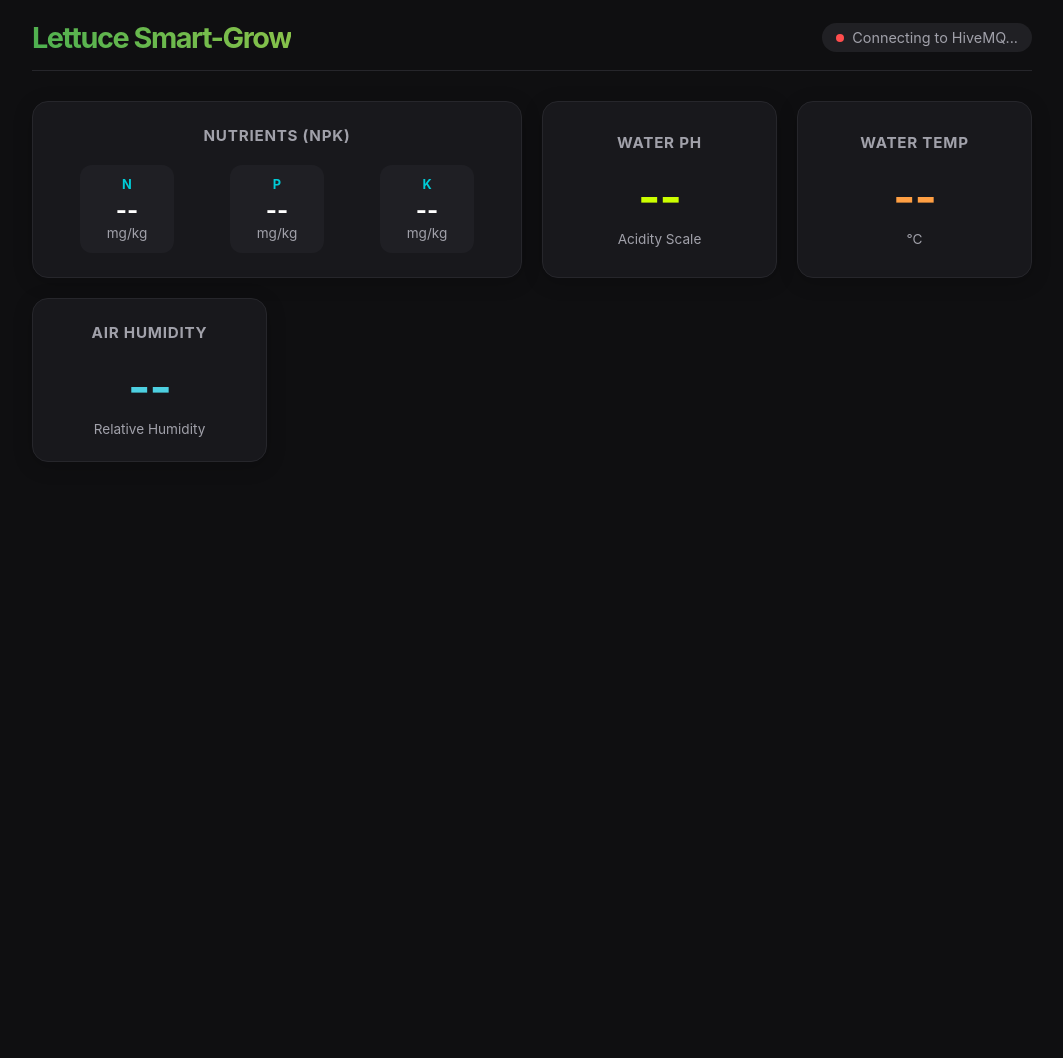
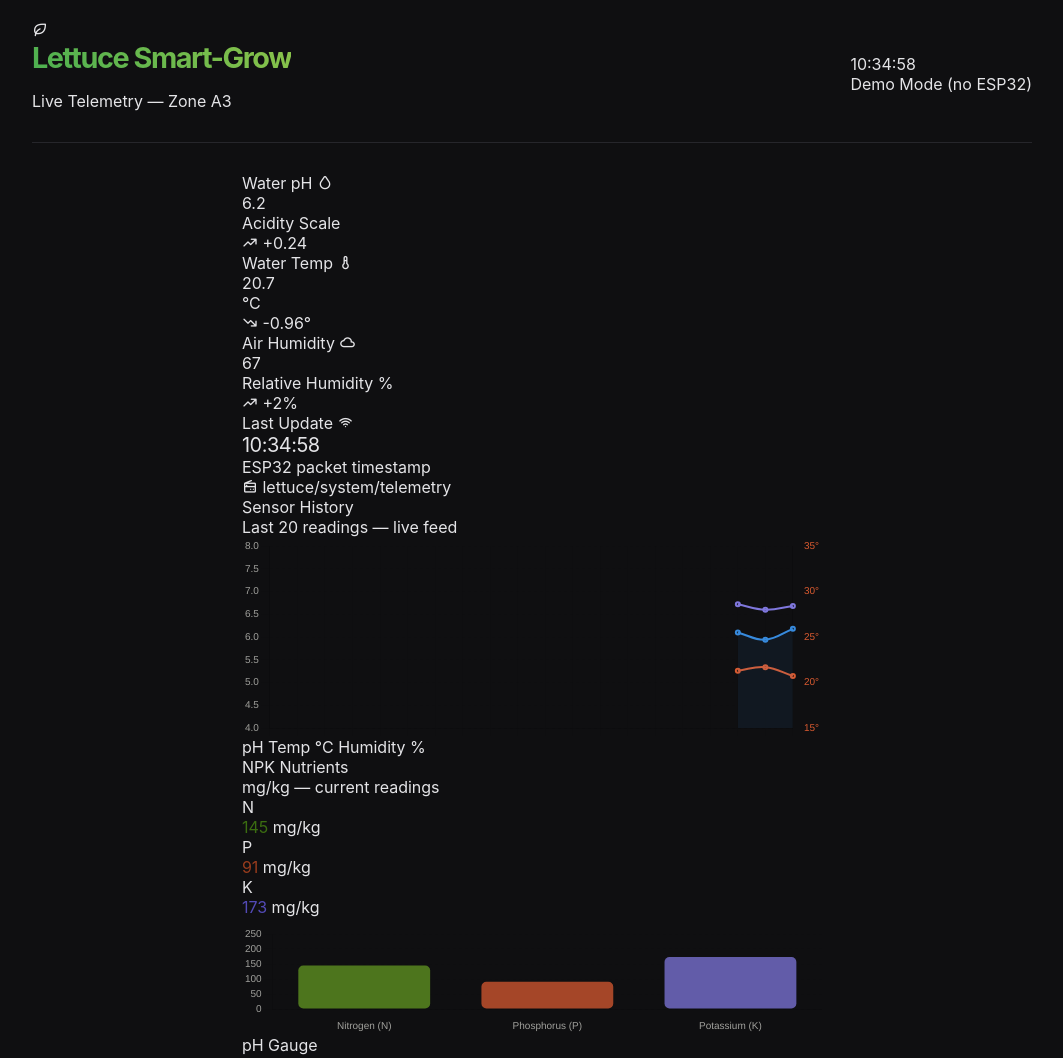
Before and after one commit to lauricejunedelapena1-lang/SmartLettuceFarming, a plain HTML site: page index.html in a window 1280 px wide. Shown: the top 1058 px of the page, without its empty margins (108-1171 px from the left). Before the commit the page ends 800 px from the top, so only its background shows below. Drawn offline with nearby package versions, Linux system fonts and the light colour scheme; a script that the page names is missing.

Commit message:
Update index.html

```diff
--- a/index.html
+++ b/index.html
@@ -5,56 +5,155 @@
   <meta name="viewport" content="width=device-width, initial-scale=1.0">
   <title>Lettuce Smart-Grow | Live Telemetry</title>
   <link rel="stylesheet" href="style.css">
+  <link rel="preconnect" href="https://fonts.googleapis.com">
+  <link href="https://fonts.googleapis.com/css2?family=DM+Mono:wght@400;500&family=Syne:wght@400;600;700&display=swap" rel="stylesheet">
+  <link rel="stylesheet" href="https://cdn.jsdelivr.net/npm/@tabler/icons-webfont@latest/tabler-icons.min.css">
   <script src="https://unpkg.com/mqtt/dist/mqtt.min.js"></script>
+  <script src="https://cdnjs.cloudflare.com/ajax/libs/Chart.js/4.4.1/chart.umd.js"></script>
 </head>
 <body>
 
-    <header>
+  <header class="header">
+    <div class="header-left">
+      <div class="logo-badge"><i class="ti ti-leaf"></i></div>
+      <div class="title-block">
         <h1>Lettuce Smart-Grow</h1>
-        <div id="status-container">
-            <span id="status-dot"></span>
+        <p>Live Telemetry &mdash; Zone A3</p>
+      </div>
+    </div>
+    <div class="header-right">
+      <span class="ts" id="clock">--:--:--</span>
+      <div class="conn-badge">
+        <span class="conn-dot" id="status-dot"></span>
         <span id="status-text">Connecting to HiveMQ...</span>
+      </div>
     </div>
   </header>
 
-    <main class="dashboard-grid">
-        <div class="card nutrient-card">
-            <h3>Nutrients (NPK)</h3>
-            <div class="npk-row">
-                <div class="npk-item">
-                    <span class="npk-label">N</span>
-                    <span id="val-n" class="npk-val">--</span>
-                    <span class="unit">mg/kg</span>
+  <main>
+    <!-- Metric Cards -->
+    <div class="metrics-row">
+      <div class="metric">
+        <div class="metric-header">
+          <span class="metric-label">Water pH</span>
+          <i class="ti ti-droplet metric-icon color-blue"></i>
         </div>
-                <div class="npk-item">
-                    <span class="npk-label">P</span>
-                    <span id="val-p" class="npk-val">--</span>
-                    <span class="unit">mg/kg</span>
+        <div class="metric-value" id="val-ph">--</div>
+        <div class="metric-unit">Acidity Scale</div>
+        <div class="metric-trend" id="trend-ph">&mdash;</div>
       </div>
-                <div class="npk-item">
-                    <span class="npk-label">K</span>
-                    <span id="val-k" class="npk-val">--</span>
-                    <span class="unit">mg/kg</span>
+      <div class="metric">
+        <div class="metric-header">
+          <span class="metric-label">Water Temp</span>
+          <i class="ti ti-temperature metric-icon color-coral"></i>
+        </div>
+        <div class="metric-value" id="val-temp">--</div>
+        <div class="metric-unit">&deg;C</div>
+        <div class="metric-trend" id="trend-temp">&mdash;</div>
+      </div>
+      <div class="metric">
+        <div class="metric-header">
+          <span class="metric-label">Air Humidity</span>
+          <i class="ti ti-cloud metric-icon color-purple"></i>
+        </div>
+        <div class="metric-value" id="val-humidity">--</div>
+        <div class="metric-unit">Relative Humidity %</div>
+        <div class="metric-trend" id="trend-hum">&mdash;</div>
+      </div>
+      <div class="metric">
+        <div class="metric-header">
+          <span class="metric-label">Last Update</span>
+          <i class="ti ti-wifi metric-icon color-amber"></i>
+        </div>
+        <div class="metric-value" style="font-size:20px;letter-spacing:-0.5px" id="val-last-update">--:--:--</div>
+        <div class="metric-unit">ESP32 packet timestamp</div>
+        <div class="metric-trend trend-neutral" id="trend-ec"><i class="ti ti-radio"></i> lettuce/system/telemetry</div>
+      </div>
+    </div>
+
+    <!-- Charts Row -->
+    <div class="charts-row">
+      <!-- History Line Chart -->
+      <div class="chart-card">
+        <div class="chart-title">Sensor History</div>
+        <div class="chart-subtitle">Last 20 readings &mdash; live feed</div>
+        <div class="chart-wrap" style="height:200px">
+          <canvas id="histChart" role="img" aria-label="Line chart of pH, temperature and humidity over time"></canvas>
+        </div>
+        <div class="legend-row">
+          <span class="legend-item"><span class="legend-dot" style="background:#378ADD"></span>pH</span>
+          <span class="legend-item"><span class="legend-dot" style="background:#D85A30"></span>Temp &deg;C</span>
+          <span class="legend-item"><span class="legend-dot" style="background:#7F77DD"></span>Humidity %</span>
+        </div>
+      </div>
+
+      <!-- NPK Card -->
+      <div class="chart-card">
+        <div class="chart-title">NPK Nutrients</div>
+        <div class="chart-subtitle">mg/kg &mdash; current readings</div>
+        <div class="npk-bars">
+          <div class="npk-bar-item">
+            <div class="npk-bar-label color-green">N</div>
+            <div class="npk-bar-track"><div class="npk-bar-fill" id="bar-n" style="background:#639922"></div></div>
+            <div class="npk-val-row">
+              <span class="npk-val-num" id="val-n" style="color:#3B6D11">--</span>
+              <span class="npk-val-unit">mg/kg</span>
+            </div>
+          </div>
+          <div class="npk-bar-item">
+            <div class="npk-bar-label color-coral">P</div>
+            <div class="npk-bar-track"><div class="npk-bar-fill" id="bar-p" style="background:#D85A30"></div></div>
+            <div class="npk-val-row">
+              <span class="npk-val-num" id="val-p" style="color:#993C1D">--</span>
+              <span class="npk-val-unit">mg/kg</span>
+            </div>
+          </div>
+          <div class="npk-bar-item">
+            <div class="npk-bar-label color-purple">K</div>
+            <div class="npk-bar-track"><div class="npk-bar-fill" id="bar-k" style="background:#7F77DD"></div></div>
+            <div class="npk-val-row">
+              <span class="npk-val-num" id="val-k" style="color:#534AB7">--</span>
+              <span class="npk-val-unit">mg/kg</span>
+            </div>
+          </div>
+        </div>
+        <div class="chart-wrap" style="height:110px;margin-top:8px">
+          <canvas id="npkChart" role="img" aria-label="Bar chart comparing NPK nutrient levels">N, P, K nutrients</canvas>
         </div>
       </div>
     </div>
 
-        <div class="card">
-            <h3>Water pH</h3>
-            <div id="val-ph" class="huge-val color-ph">--</div>
-            <span class="unit">Acidity Scale</span>
+    <!-- Bottom Row -->
+    <div class="bottom-row">
+      <!-- pH Gauge -->
+      <div class="chart-card">
+        <div class="chart-title">pH Gauge</div>
+        <div class="chart-subtitle">Target range 5.5 &ndash; 6.5</div>
+        <div class="chart-wrap gauge-wrap">
+          <canvas id="phGauge" role="img" aria-label="Doughnut gauge showing current pH level"></canvas>
+        </div>
+        <div class="gauge-center">
+          <div class="gauge-val" id="ph-center">--</div>
+          <div class="gauge-label">CURRENT pH</div>
+        </div>
       </div>
 
-        <div class="card">
-            <h3>Water Temp</h3>
-            <div id="val-temp" class="huge-val color-temp">--</div>
-            <span class="unit">&deg;C</span>
+      <!-- Scatter Chart -->
+      <div class="chart-card">
+        <div class="chart-title">Humidity &amp; Temp Scatter</div>
+        <div class="chart-subtitle">Growth comfort zone</div>
+        <div class="chart-wrap" style="height:180px">
+          <canvas id="scatterChart" role="img" aria-label="Scatter chart of temperature versus humidity readings"></canvas>
+        </div>
+      </div>
     </div>
 
-        <div class="card">
-            <h3>Air Humidity</h3>
-            <div id="val-humidity" class="huge-val color-humidity">--</div>
-            <span class="unit">Relative Humidity</span>
+    <!-- Status Bar -->
+    <div class="status-row">
+      <span class="status-chip chip-ok" id="chip-ph"><i class="ti ti-check"></i> pH Optimal</span>
+      <span class="status-chip chip-ok"><i class="ti ti-check"></i> Nutrients Balanced</span>
+      <span class="status-chip chip-warn" id="chip-hum"><i class="ti ti-alert-triangle"></i> Humidity Low</span>
+      <span class="status-chip chip-info"><i class="ti ti-info-circle"></i> Next dosing in <span id="dosing-countdown">14</span> min</span>
     </div>
   </main>
 
```
Lines whose indentation alone changed are shown as unchanged.
